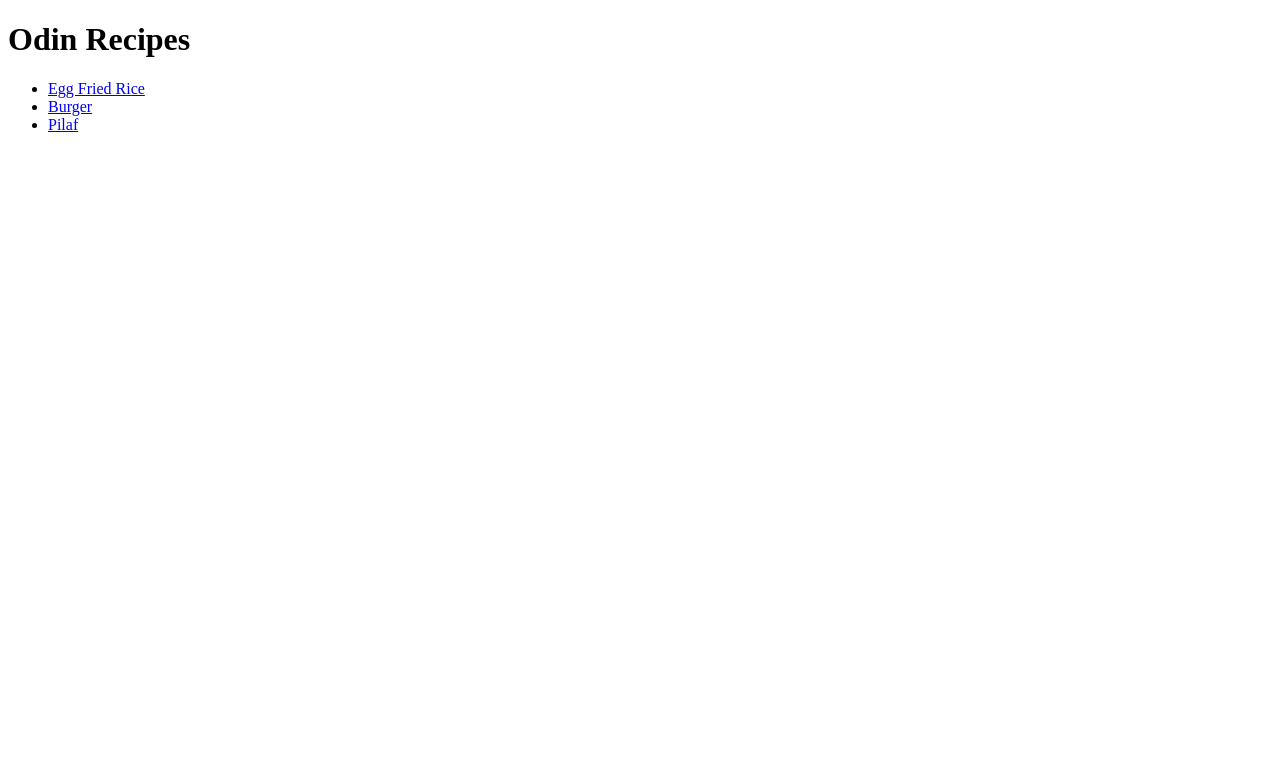
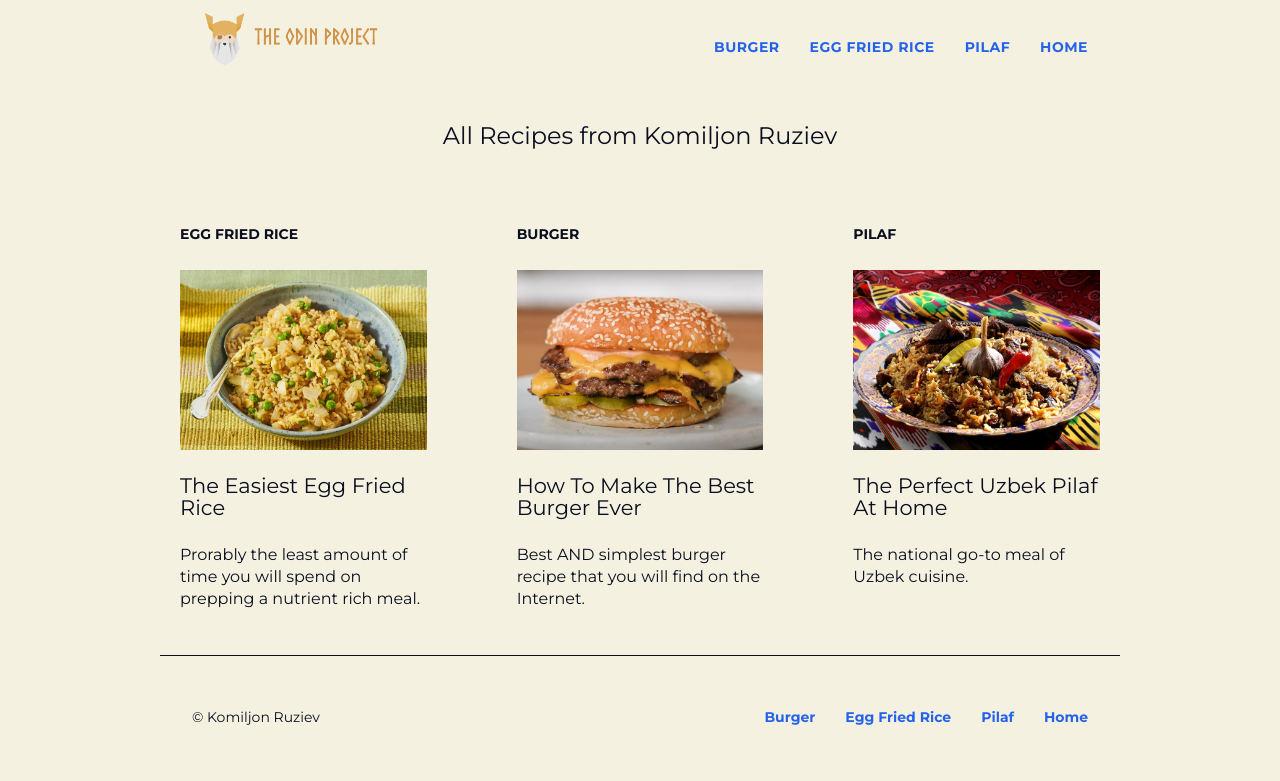
Before and after one commit to burnoutisalie/odin-recipes, a plain HTML site: page index.html in a window 1280 px wide. Drawn offline with Linux system fonts and the light colour scheme.

Commit message:
feat: Finished index page

```diff
--- /dev/null
+++ b/assets/main.css
@@ -0,0 +1,244 @@
+/* http://meyerweb.com/eric/tools/css/reset/
+   v2.0 | 20110126
+   License: none (public domain)
+*/
+
+html, body, div, span, applet, object, iframe,
+h1, h2, h3, h4, h5, h6, p, blockquote, pre,
+a, abbr, acronym, address, big, cite, code,
+del, dfn, em, img, ins, kbd, q, s, samp,
+small, strike, strong, sub, sup, tt, var,
+b, u, i, center,
+dl, dt, dd, ol, ul, li,
+fieldset, form, label, legend,
+table, caption, tbody, tfoot, thead, tr, th, td,
+article, aside, canvas, details, embed,
+figure, figcaption, footer, header, hgroup,
+menu, nav, output, ruby, section, summary,
+time, mark, audio, video {
+	margin: 0;
+	padding: 0;
+	border: 0;
+	font-size: 100%;
+	font: inherit;
+	vertical-align: baseline;
+}
+/* HTML5 display-role reset for older browsers */
+article, aside, details, figcaption, figure,
+footer, header, hgroup, menu, nav, section {
+	display: block;
+}
+body {
+	line-height: 1;
+}
+ol, ul {
+	list-style: none;
+}
+blockquote, q {
+	quotes: none;
+}
+blockquote:before, blockquote:after,
+q:before, q:after {
+	content: '';
+	content: none;
+}
+table {
+	border-collapse: collapse;
+	border-spacing: 0;
+}
+
+/*
+  ========================================
+	Custom styles
+	========================================
+*/
+
+body {
+  background: #F4F1E0;
+  color: #0b0e1f;
+  font: 400 16px/22px "Montserrat", Verdana, sans-serif;
+}
+
+/*
+  ========================================
+	Grid
+	========================================
+*/
+
+html {
+	-webkit-box-sizing: border-box;
+		 -moz-box-sizing: border-box;
+					box-sizing: border-box;
+}
+*,
+*:before,
+*:after {
+	-webkit-box-sizing: inherit;
+		 -moz-box-sizing: inherit;
+		 			box-sizing: inherit;
+}
+.container {
+  margin: 0 auto;
+  width: 960px;
+}
+.grid {
+	display: grid;
+	grid-template-columns: repeat(auto-fit, minmax(280px, 1fr));
+	grid-auto-rows: minmax(300px, auto);
+	gap: 25px 50px;
+}
+
+/*
+	========================================
+	Typography
+	========================================
+*/
+
+h1 {
+	font-size: 36px;
+	line-height: 44px;
+}
+h2 {
+	font-size: 24px;
+	line-height: 44px;
+}
+h3 {
+	font-size: 21px;
+}
+h4 {
+	font-size: 18px;
+}
+h5 {
+	font-size: 14px;
+	font-weight: 700;
+	text-transform: uppercase;
+}
+strong {
+	font-weight: 700;
+}
+cite,
+em {
+	font-style: italic;
+}
+
+/*
+  ========================================
+	Links
+	========================================
+*/
+
+a {
+  color: #2563eb;
+  text-decoration: none;
+}
+a:hover {
+  color: #1d4ed8;
+}
+.cards a {
+	color: inherit;
+}
+.cards a:hover {
+	color: #3c4ca9;
+}
+
+/*
+	========================================
+	Primary header
+	========================================
+*/
+
+.primary-header {
+  padding: 10px 32px;
+  display: flex;
+  justify-content: space-between;
+  align-items: center;
+	position: sticky;
+	top: 0;
+	background: #F4F1E0;
+}
+.logo img {
+  height: 60px;
+  width: auto;
+}
+.primary-header nav {
+  font-size: 14px;
+  font-weight: 700;
+  letter-spacing: 0.5px;
+  text-transform: uppercase;
+}
+
+/*
+	========================================
+	Primary footer
+	========================================
+*/
+
+.primary-footer {
+	padding: 50px 32px;
+	display: flex;
+	justify-content: space-between;
+	align-items: center;
+	font-size: 14px;
+	border-top: 1px solid #0b0e1f;
+}
+.primary-footer nav {
+	font-weight: 700;
+}
+
+/*
+	========================================
+	Navigation
+	========================================
+*/
+
+.nav li {
+  display: inline-block;
+  margin: 0 15px;
+}
+.nav li:last-child {
+  margin-right: 0;
+}
+
+/*
+	========================================
+	Home
+	========================================
+*/
+
+.opener {
+	margin-bottom: 25px;
+	padding: 20px;
+}
+.opener h2 {
+	text-align: center;
+}
+.card {
+	padding: 20px;
+	margin-bottom: 25px;
+}
+.card h5 {
+	margin-bottom: 25px;
+}
+.card a {
+	display: block;
+	margin-bottom: 25px;
+}
+.card-image {
+	width: 100%;
+	height: 180px;
+	margin-bottom: 25px;
+}
+.card-image img {
+	width: 100%;
+	height: 100%;
+	object-fit: cover;
+}
+
+
+
+
+.ingredients {
+	list-style: disc;
+	margin-left: 25px;
+	margin-bottom: 25px;
+}
--- a/index.html
+++ b/index.html
@@ -2,14 +2,75 @@
 <html lang="en">
   <head>
     <meta charset="utf-8">
+    <link rel="preconnect" href="https://fonts.googleapis.com">
+    <link rel="preconnect" href="https://fonts.gstatic.com" crossorigin>
+    <link href="https://fonts.googleapis.com/css2?family=Montserrat:ital,wght@0,100..900;1,100..900&display=swap" rel="stylesheet">
+    <link rel="stylesheet" href="./assets/main.css">
     <title>Odin Recipes</title>
   </head>
   <body>
-    <h1>Odin Recipes</h1>
-    <ul>
-      <li><a href="./recipes/egg_fried_rice.html">Egg Fried Rice</a></li>
-      <li><a href="./recipes/burger.html">Burger</a></li>
-      <li><a href="./recipes/pilaf.html">Pilaf</a></li>
-    </ul>
+    <header class="primary-header container">
+      <h2 class="logo">
+        <a href="https://www.theodinproject.com/">
+          <img src="./img/the-odin-project_logo.png" alt="The Odin Project logo">
+        </a>
+      </h2>
+      <nav class="nav">
+        <ul>
+          <li><a href="./recipes/burger.html">Burger</a></li><!--
+          --><li><a href="./recipes/egg_fried_rice.html">Egg Fried Rice</a></li><!--
+          --><li><a href="./recipes/pilaf.html">Pilaf</a></li><!--
+          --><li><a href="./index.html">Home</a></li>
+        </ul>
+      </nav>
+    </header>
+    <section class="opener container">
+      <h2>All Recipes from Komiljon Ruziev</h2>
+    </section>
+    <section class="cards container">
+      <div class="grid">
+        <article class="card">
+          <h5>Egg Fried Rice</h5>
+          <a href="./recipes/egg_fried_rice.html">
+            <div class="card-image">
+              <img src="./img/egg_fried_rice.jpg" alt="Bowl of rice with spoon on yellow tablecloth">
+            </div>
+            <h3>The Easiest Egg Fried Rice</h3>
+          </a>
+          <p>Prorably the least amount of time you will spend on prepping a nutrient rich meal.</p>
+        </article>
+        <article class="card">
+          <h5>Burger</h5>
+          <a href="./recipes/burger.html">
+            <div class="card-image">
+              <img src="./img/burger.jpg" alt="Burger on a plate with blurry background">
+            </div>
+            <h3>How To Make The Best Burger Ever</h3>
+          </a>
+          <p>Best AND simplest burger recipe that you will find on the Internet.</p>
+        </article>
+        <article class="card">
+          <h5>Pilaf</h5>
+          <a href="./recipes/pilaf.html">
+            <div class="card-image">
+              <img src="./img/pilaf.jpg" alt="Plov in a large decorative plate on a silk-cotton fabric with folded corner">
+            </div>
+            <h3>The Perfect Uzbek Pilaf At Home</h3>
+          </a>
+          <p>The national go-to meal of Uzbek cuisine.</p>
+        </article>
+      </div>
+    </section>
+    <footer class="primary-footer container">
+      <small>&copy; Komiljon Ruziev</small>
+      <nav class="nav">
+        <ul>
+          <li><a href="./recipes/burger.html">Burger</a></li><!--
+          --><li><a href="./recipes/egg_fried_rice.html">Egg Fried Rice</a></li><!--
+          --><li><a href="./recipes/pilaf.html">Pilaf</a></li><!--
+          --><li><a href="./index.html">Home</a></li>
+        </ul>
+      </nav>
+    </footer>
   </body>
 </html>
```
Also changed, not shown: recipes/burger.html (+27 -2 lines), recipes/egg_fried_rice.html (+27 -2 lines), recipes/pilaf.html (+28 -3 lines), img/the-odin-project_logo.png (added).
